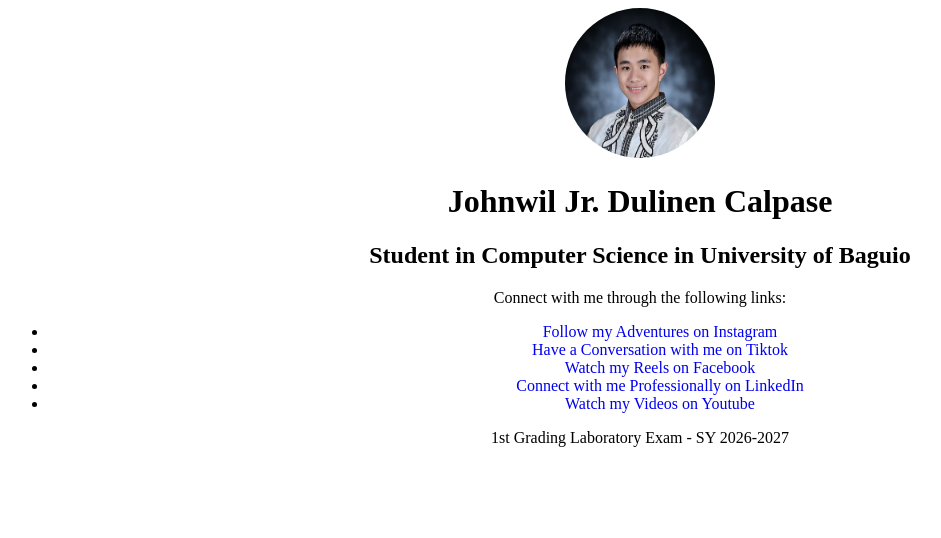
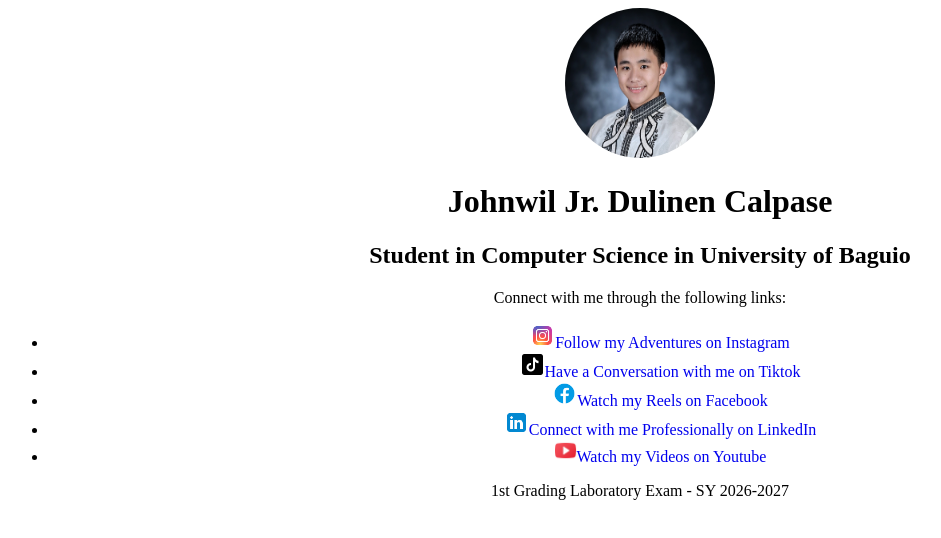
Before and after one commit to 20260536/First-Grading-Examination, a plain HTML site: page index.html in a window 1280 px wide. Shown: the whole page, without its empty margins (0-941 px from the left). Drawn offline with Linux system fonts and the light colour scheme.

Commit message:
added icons

```diff
--- a/index.html
+++ b/index.html
@@ -12,11 +12,11 @@
         <h2>Student in Computer Science in University of Baguio</h2>
         <p>Connect with me through the following links:</p>
         <ul>
-            <li><a href="https://www.instagram.com/john17728/" style="text-decoration: none;">Follow my Adventures on Instagram</a></li>
-            <li><a href="https://www.tiktok.com/@kelso9163" style="text-decoration: none;">Have a Conversation with me on Tiktok</a></li>
-            <li><a href=" https://www.facebook.com/johnwiljrd.calpase/" style="text-decoration: none;">Watch my Reels on Facebook</a></li>
-            <li><a href="https://www.linkedin.com/in/bogie-undefined-603a9a436/" style="text-decoration: none;">Connect with me Professionally on LinkedIn </a></li>
-            <li><a href="https://www.youtube.com/@Quartz-w1k" style="text-decoration: none;">Watch my Videos on Youtube</a></li>
+            <li><a href="https://www.instagram.com/john17728/" style="text-decoration: none;"><img src="instagram.png" style="height: 25px;">Follow my Adventures on Instagram</a></li>
+            <li><a href="https://www.tiktok.com/@kelso9163" style="text-decoration: none;"><img src="tiktok.png" style="height: 25px;">Have a Conversation with me on Tiktok</a></li>
+            <li><a href=" https://www.facebook.com/johnwiljrd.calpase/" style="text-decoration: none;"><img src="facebook.png" style="height: 25px;">Watch my Reels on Facebook</a></li>
+            <li><a href="https://www.linkedin.com/in/bogie-undefined-603a9a436/" style="text-decoration: none;"><img src="linkedin.png" style="height: 25px;">Connect with me Professionally on LinkedIn </a></li>
+            <li><a href="https://www.youtube.com/@Quartz-w1k" style="text-decoration: none;"><img src="youtube.png" style="height: 23px;">Watch my Videos on Youtube</a></li>
         </ul>
         <p>1st Grading Laboratory Exam - SY 2026-2027</p>
     </div>
```
Also changed, not shown: facebook.png (added), instagram.png (added), linkedin.png (added), tiktok.png (added), youtube.png (added).
